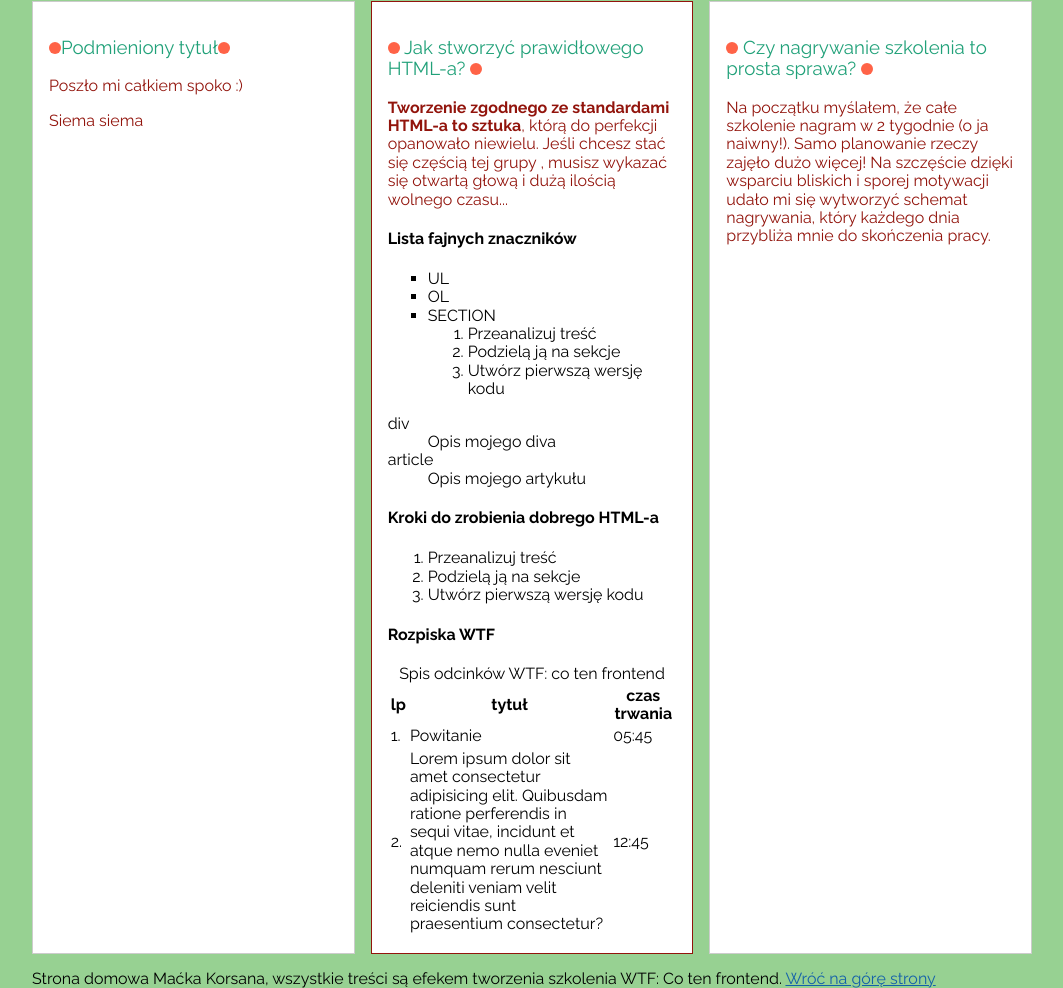
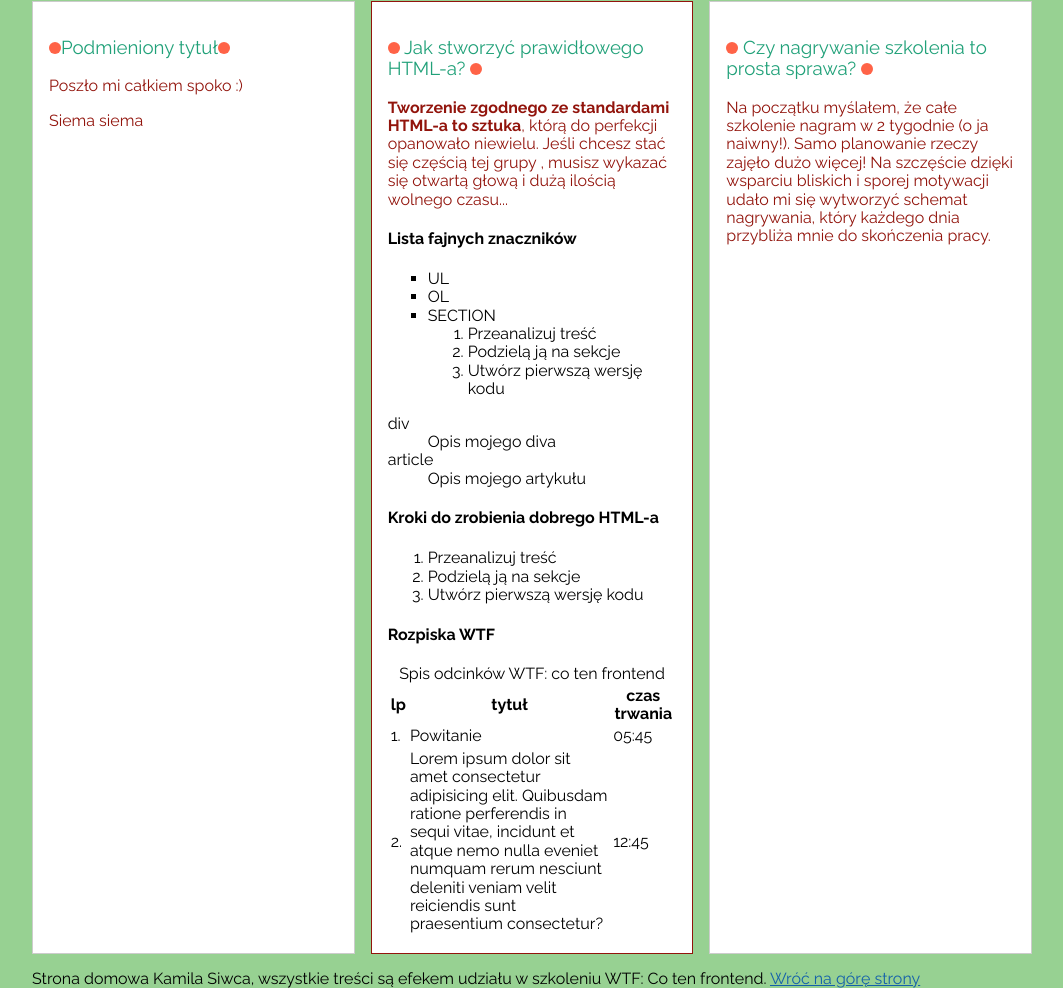
Before and after one commit to Kamil-Siwiec/homepage-webpack, a website built with webpack: page src/pages/index.html in a window 1280 px wide. Shown: the part 971-1959 px from the top of the page, without its empty margins (108-1171 px from the left). Built offline with nearby package versions, Linux system fonts and the light colour scheme.

Commit message:
change footer content

```diff
--- a/src/pages/index.html
+++ b/src/pages/index.html
@@ -159,8 +159,8 @@
     </main>
 
     <footer class="footer">
-      Strona domowa Maćka Korsana, wszystkie treści są efekem tworzenia
-      szkolenia WTF: Co ten frontend.
+      Strona domowa Kamila Siwca, wszystkie treści są efekem udziału w
+      szkoleniu WTF: Co ten frontend.
       <a class="footer__link" href="#top">Wróć na górę strony</a>
     </footer>
 
```
